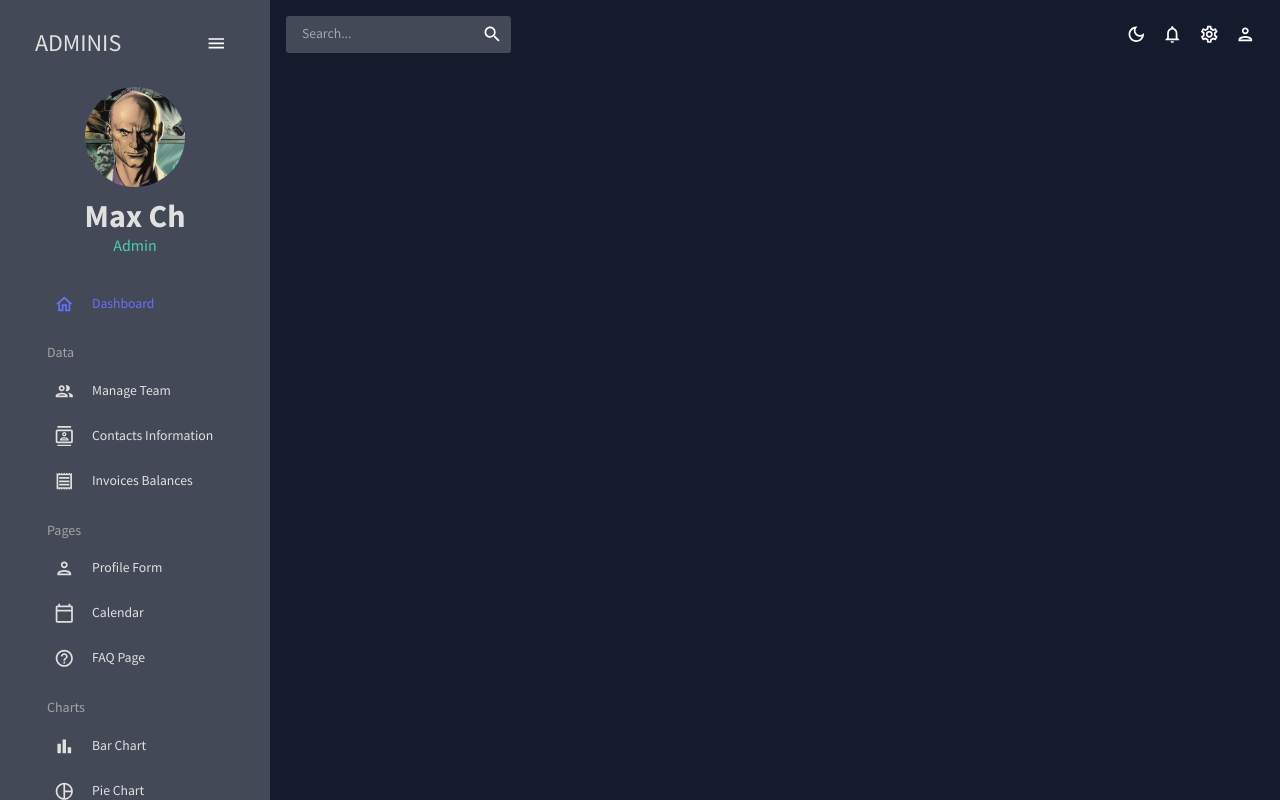
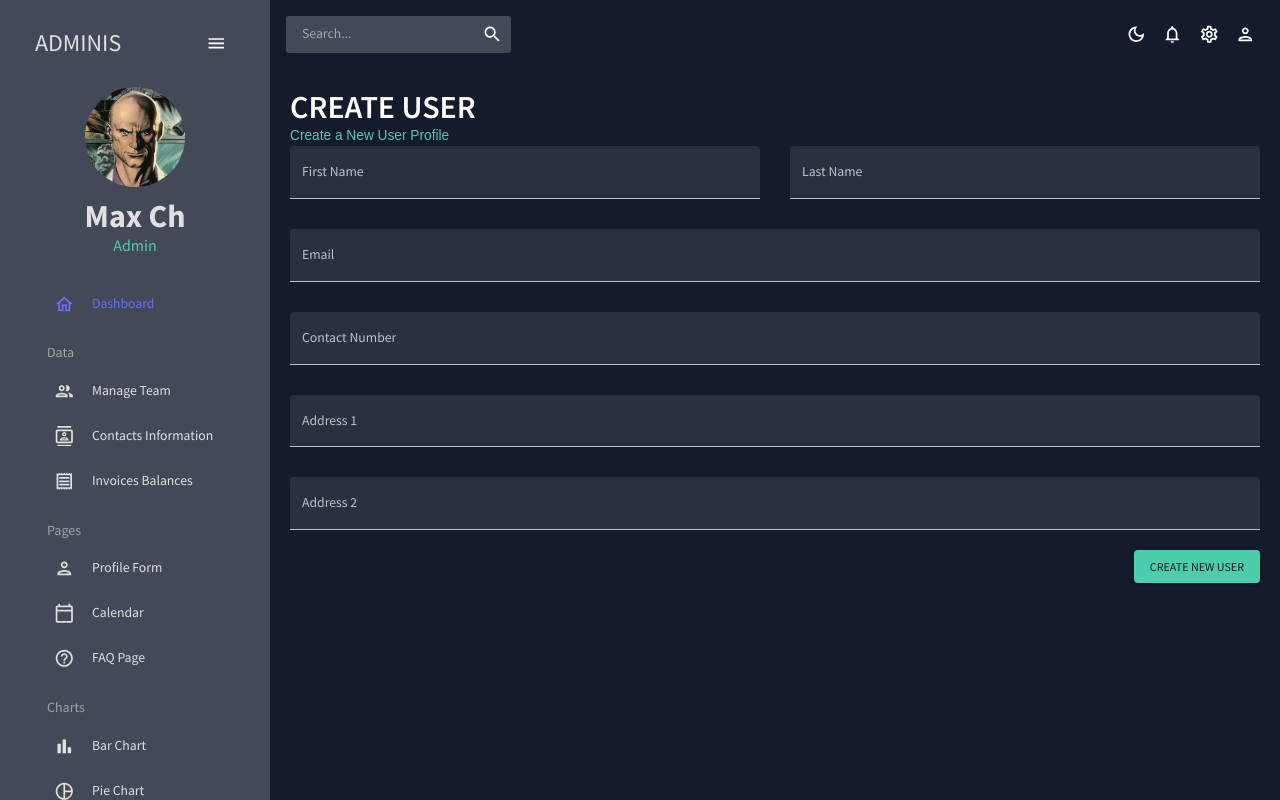
Before and after one commit to Chuloshnikov/AdminPanel, a React (Create React App) app: page /form in a window 1280 px wide. Built offline with nearby package versions, Linux system fonts and the light colour scheme.

Commit message:
Form Done
With Formik and Yup

```diff
--- a/package.json
+++ b/package.json
@@ -22,7 +22,7 @@
     "react-router-dom": "^6.8.0",
     "react-scripts": "5.0.1",
     "web-vitals": "^2.1.4",
-    "yap": "^0.0.2"
+    "yup": "^0.32.11"
   },
   "scripts": {
     "start": "react-scripts start",
--- a/src/App.js
+++ b/src/App.js
@@ -8,7 +8,7 @@
 import Invoices from "./scenes/invoices";
 import Contacts from "./scenes/contacts";
 //import Bar from "./scenes/bar";
-//import Form from "./scenes/form";
+import Form from "./scenes/form";
 //import Line from "./scenes/line";
 //import Pie from "./scenes/pie";
 //import FAQ from "./scenes/faq";
@@ -36,7 +36,7 @@
                <Route path="/invoices" element={<Invoices/>}/>
                <Route path="/contacts" element={<Contacts/>}/>
               {/* <Route path="/bar" element={<Bar/>}/> */}
-              {/* <Route path="/form" element={<Form/>}/> */}
+               <Route path="/form" element={<Form/>}/>
               {/* <Route path="/line" element={<Line/>}/> */}
               {/*  <Route path="/pie" element={<Pie/>}/> */}
               {/*  <Route path="/faq" element={<FAQ/>}/> */}
--- /dev/null
+++ b/src/scenes/form/index.jsx
@@ -0,0 +1,150 @@
+import React from "react";
+import { Box, Button, TextField } from "@mui/material";
+import { Formik } from "formik";
+import * as yup from "yup";
+import useMediaQuery from "@mui/material/useMediaQuery";
+import Header from "../../components/Header";
+
+
+const initialValues = {
+    firstName: "",
+    lastName: "",
+    email: "",
+    contact: "",
+    address1: "",
+    address2: "",
+};
+
+
+const phoneRegExp = /^((\+[1-9]{1,4}[ -]?)|(\([0-9]{2,3}\)[ -]?)|([0-9]{2,4})[ -]?)*?[0-9]{3,4}[ -]?[0-9]{3,4}$/;
+
+const userSchema = yup.object().shape({
+    firstName: yup.string().required("required"),
+    lastName: yup.string().required("required"),
+    email: yup.string().email("invalid email").required("required"),
+    contact: yup.string().matches(phoneRegExp, "Phone number is not valid").required("required"),
+    address1: yup.string().required("required"),
+    address2: yup.string().required("required"),
+})
+
+
+const Form = () => {
+
+    const isNonMobile = useMediaQuery("(min-width:600px)");
+
+    const hendleFormSubmit = (values) => {
+        console.log(values);
+        };
+
+
+    return (
+        <Box m="20px">
+            <Header title="CREATE USER" subtitle="Create a New User Profile"/>
+
+            <Formik
+            onSubmit={hendleFormSubmit}
+            initialValues={initialValues}
+            validationSchema={userSchema}
+            >
+                {({ values, errors, touched, handleBlur, handleChange, handleSubmit }) => (
+                    <form onSubmit={handleSubmit}>
+                        <Box
+                        display="grid"
+                        gap="30px"
+                        gridTemplateColumns="repeat(4, minmax(0, 1fr))"
+                        sx={{
+                            "& > div": { gridColumn: isNonMobile ? undefined : "span 4"}
+                        }}
+                        >
+                            <TextField
+                                fullWidth
+                                variant="filled"
+                                type="text"
+                                label="First Name"
+                                onBlur={handleBlur}
+                                onChange={handleChange}
+                                value={values.firstName}
+                                name="firstName"
+                                error={!!touched.firstName && !!errors.firstName}
+                                helperText={touched.firstName && errors.firstName}
+                                sx={{ gridColumn: "span 2"}}
+                            />
+                            <TextField
+                                fullWidth
+                                variant="filled"
+                                type="text"
+                                label="Last Name"
+                                onBlur={handleBlur}
+                                onChange={handleChange}
+                                value={values.lastName}
+                                name="lastName"
+                                error={!!touched.lastName && !!errors.lastName}
+                                helperText={touched.lastName && errors.lastName}
+                                sx={{ gridColumn: "span 2"}}
+                            />
+                            <TextField
+                                fullWidth
+                                variant="filled"
+                                type="text"
+                                label="Email"
+                                onBlur={handleBlur}
+                                onChange={handleChange}
+                                value={values.email}
+                                name="email"
+                                error={!!touched.email && !!errors.email}
+                                helperText={touched.email && errors.email}
+                                sx={{ gridColumn: "span 4"}}
+                            />
+                            <TextField
+                                fullWidth
+                                variant="filled"
+                                type="text"
+                                label="Contact Number"
+                                onBlur={handleBlur}
+                                onChange={handleChange}
+                                value={values.contact}
+                                name="contact"
+                                error={!!touched.contact && !!errors.contact}
+                                helperText={touched.contact && errors.contact}
+                                sx={{ gridColumn: "span 4"}}
+                            />
+                            <TextField
+                                fullWidth
+                                variant="filled"
+                                type="text"
+                                label="Address 1"
+                                onBlur={handleBlur}
+                                onChange={handleChange}
+                                value={values.address1}
+                                name="address1"
+                                error={!!touched.address1 && !!errors.address1}
+                                helperText={touched.address1 && errors.address1}
+                                sx={{ gridColumn: "span 4"}}
+                            />
+                            <TextField
+                                fullWidth
+                                variant="filled"
+                                type="text"
+                                label="Address 2"
+                                onBlur={handleBlur}
+                                onChange={handleChange}
+                                value={values.address2}
+                                name="address2"
+                                error={!!touched.address2 && !!errors.address2}
+                                helperText={touched.address2 && errors.address2}
+                                sx={{ gridColumn: "span 4"}}
+                            />
+                        </Box>
+                        <Box display="flex" justifyContent="end" mt="20px">
+                            <Button type="submit" color="secondary" variant="contained">
+                                Create New User
+                            </Button>
+                        </Box>
+                    </form>
+                )}
+            </Formik>
+        </Box>
+    )
+}
+
+export default Form;
```
Also changed, not shown: 1 other file (tests, documents, lock files or other folders).
